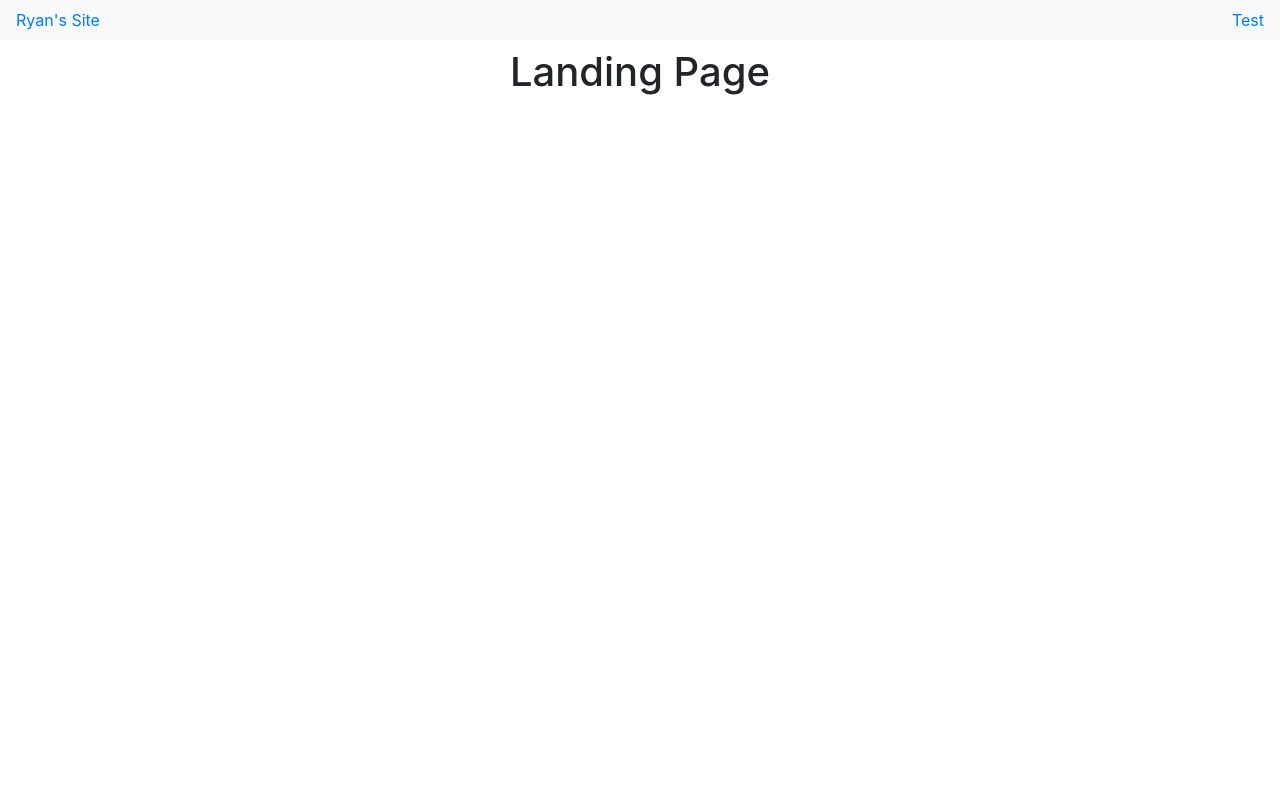
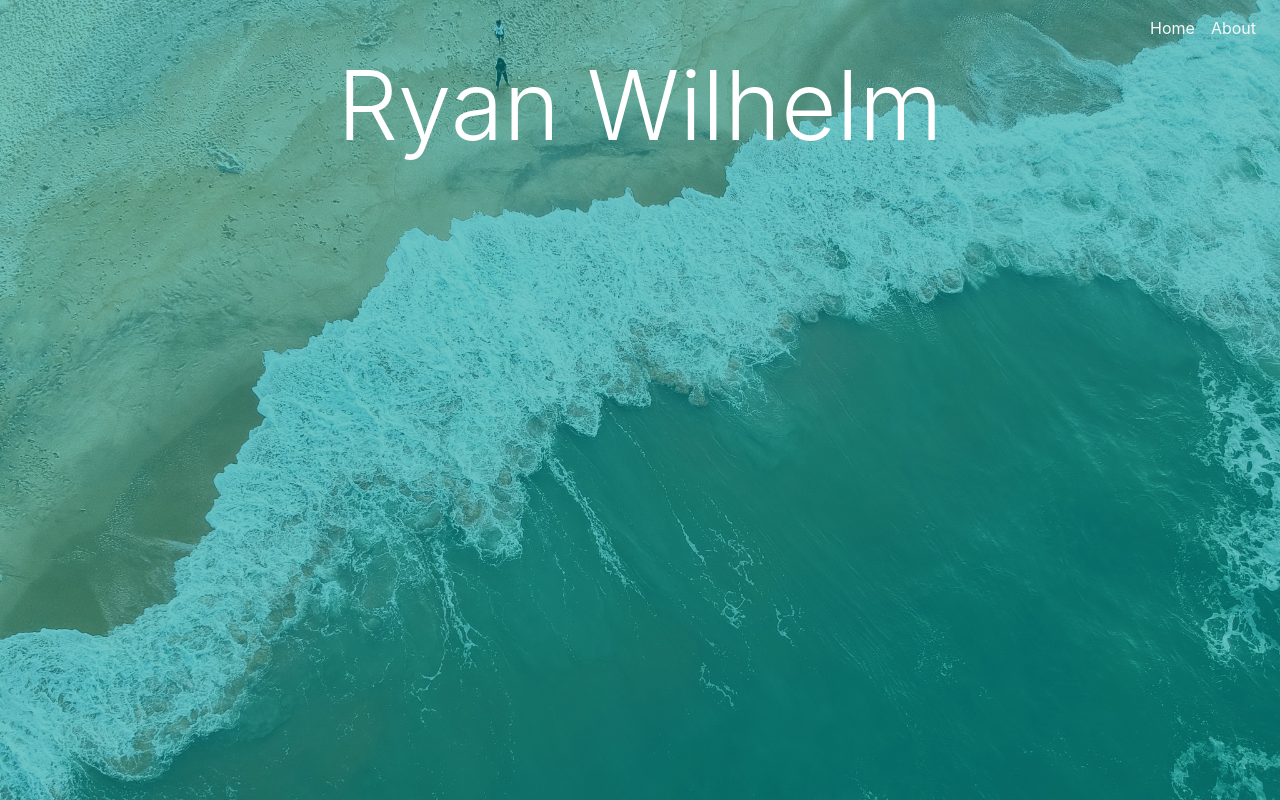
Before and after one commit to Ryanmwb/personal-website, a React (Create React App) app: page / in a window 1280 px wide. Built offline with nearby package versions, Linux system fonts and the light colour scheme.

Commit message:
more styling.  added about me page

```diff
--- /dev/null
+++ b/public/assets/styling.css
@@ -0,0 +1,37 @@
+.landing {
+    background-image:  url("./ocean\ background.jpg");
+    background-size: cover;
+    background-repeat: no-repeat;
+    height: 100%;
+    color: white;
+}
+
+.about {
+    background: rgb(0, 153, 153);
+    color: white;
+    height: 100%;
+}
+
+.color {
+    background: rgba(0, 153, 153, 0.55);
+    height: 100%;
+    z-index: 99;
+}
+
+main {
+    height: 100vh;
+}
+
+.navbar {
+    color: white;
+}
+
+.link {
+    color: white;
+}
+
+.image {
+    height: 100%;
+    widows: auto;
+    background-image: url(./rw.png)
+}
--- a/public/index.html
+++ b/public/index.html
@@ -11,7 +11,7 @@
     <link rel="manifest" href="%PUBLIC_URL%/manifest.json" />
 
     <link rel="stylesheet" href="https://stackpath.bootstrapcdn.com/bootstrap/4.2.1/css/bootstrap.min.css" integrity="sha384-GJzZqFGwb1QTTN6wy59ffF1BuGJpLSa9DkKMp0DgiMDm4iYMj70gZWKYbI706tWS" crossorigin="anonymous">
-
+    <link rel="stylesheet" href="./assets/styling.css" />
     <title>React App</title>
   </head>
   <body>
--- a/src/App.js
+++ b/src/App.js
@@ -8,24 +8,27 @@ class App extends Component {
   render() {
     return (
       <div className="App">
-        <header class="mb-5">
+        <header class="mb-0">
           <div >
-            <nav class="navbar navbar-expand lg navbar-light bg-light fixed-top">
-                <Link to="/">Ryan's Site</Link>
+            <nav class="navbar navbar-expand lg navbar-light fixed-top text-sm pt-2 pb-2">
+                <div class="image"></div>
                 <button class="navbar-toggler" type="button" data-toggle="collapse" data-target="#navbarResponsive" aria-controls="navbarResponsive" aria-expanded="false" aria-label="Toggle navigation">
                     <span class="navbar-toggler-icon"></span>
                 </button>
                 <div class="collapse navbar-collapse" id="navbarResponsive">
                     <ul class="navbar-nav ml-auto">
-                        <li class="nav-item">
-                            <Link to="/test">Test</Link>
-                        </li>
+                      <li class="nav-item">
+                          <Link to="/" class="link text-light nav-link">Home</Link>
+                      </li>
+                      <li class="nav-item">
+                          <Link to="/test" class="link text-light nav-link">About</Link>
+                      </li>
                     </ul>
                 </div>
             </nav>
           </div>
         </header>
-        <main class="mt-1">
+        <main class="mt-0">
           <Route exact path="/" component={Landing}/>
           <Route path="/test" component={Test}/>
         </main>
--- a/src/components/Landing.js
+++ b/src/components/Landing.js
@@ -3,8 +3,10 @@ import React, { Component } from 'react';
 class Landing extends Component {
     render() {
         return(
-            <div >
-                <h1 class="display=1">Landing Page</h1>
+            <div class="landing">
+                <div class="color">
+                    <h1 class="display-1 pt-5">Ryan Wilhelm</h1>
+                </div>
             </div>
         )
     }
--- a/src/components/Test.js
+++ b/src/components/Test.js
@@ -3,8 +3,8 @@ import React, { Component } from 'react';
 class Test extends Component {
     render() {
         return(
-            <div>
-                <h1 class="display=1">Test Rendered</h1>
+            <div class="about">
+                <h1 class="display-1 pt-5">About Me</h1>
             </div>
         )
     }
```
Also changed, not shown: public/assets/ocean background.jpg (added), public/assets/rw.png (added).
